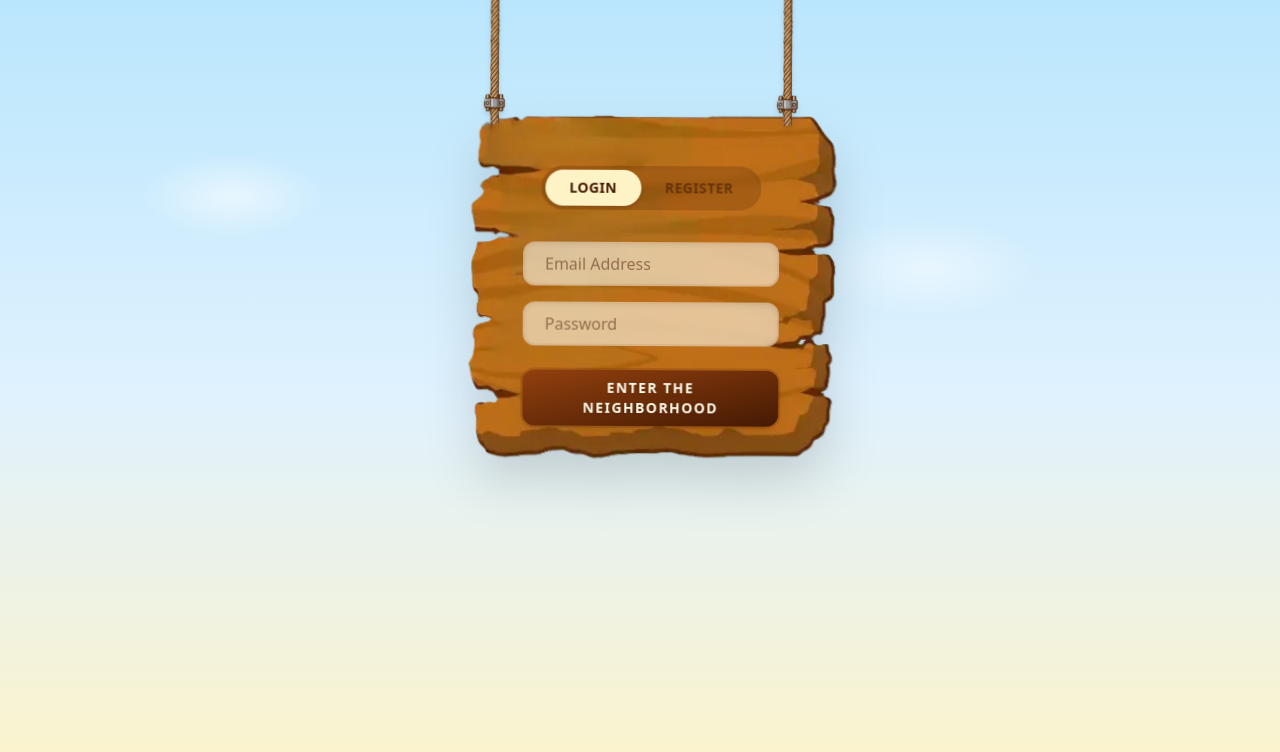
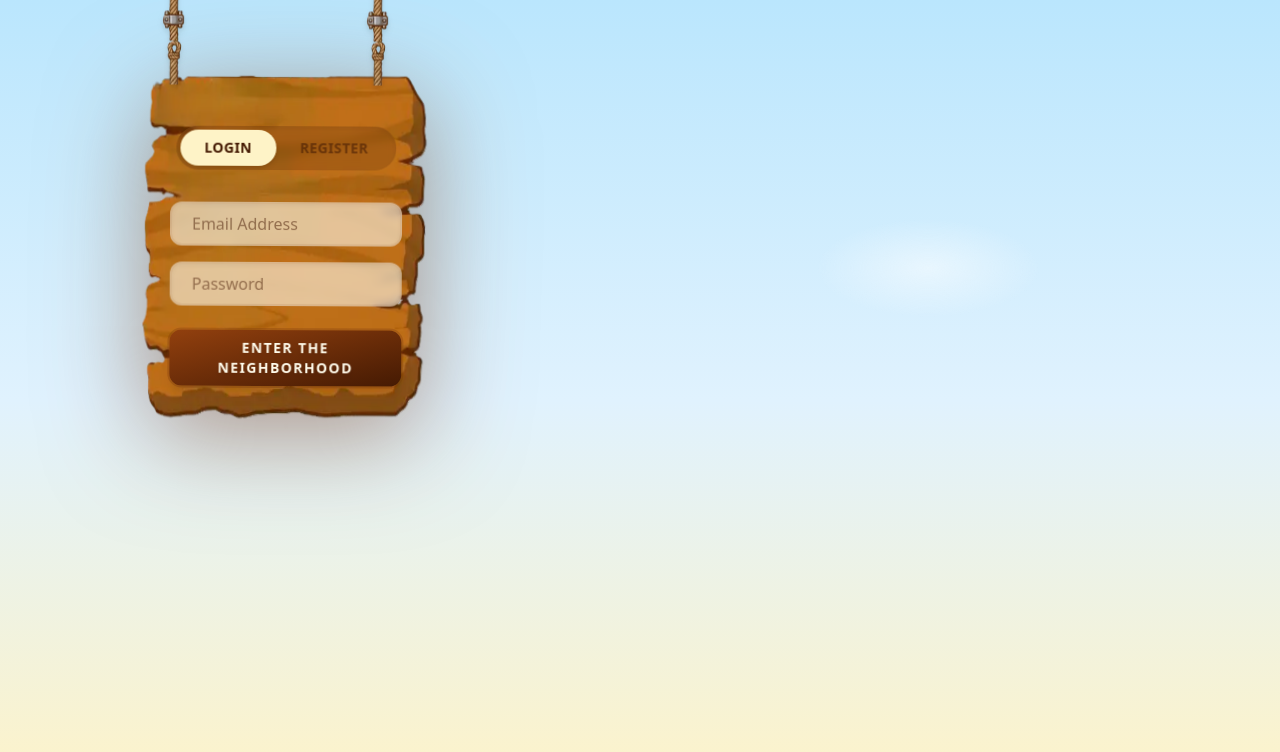
Before and after one commit to Shogun585/ShelfLife, a React (Vite) app in the folder frontend/: page / in a window 1280 px wide. Shown: the top 752 px of the page. Built offline with nearby package versions, Linux system fonts and the light colour scheme; no server answers.

Commit message:
swtitched ropes to bg image

```diff
--- a/frontend/src/components/auth/HangingSign.jsx
+++ b/frontend/src/components/auth/HangingSign.jsx
@@ -4,12 +4,12 @@ import wooden_sign from "../../assets/wooden_sign.webp";
 
 export function HangingSign({ children }) {
   return (
-    <div className="pointer-events-none absolute left-1/2 top-0 flex w-full -translate-x-1/2 flex-col items-center">
+    <div className="pointer-events-auto relative flex min-h-[400px] sm:min-h-[460px] w-full max-w-[550px] items-center justify-center px-8 pt-8 pb-12 sm:px-16 sm:pt-10 sm:pb-16">
       <motion.div
         initial={{ y: "-110vh" }}
         animate={{ y: 0 }}
         transition={{ type: "spring", stiffness: 70, damping: 18, mass: 2, delay: 0.15 }}
-        className="relative mt-20 flex flex-col items-center "
+        className="relative mt-18 flex flex-col items-center "
         style={{ transformOrigin: "top center" }}
       >
         <motion.div
@@ -19,31 +19,48 @@ export function HangingSign({ children }) {
           className="relative flex flex-col items-center"
         >
 
-          <div className="pointer-events-auto relative flex min-h-[460px] w-[550px] items-center justify-center px-16 pt-10 pb-16">
+          <div className="pointer-events-auto relative flex min-h-[460px] w-full items-center justify-center px-16 pt-10 pb-16">
 
-            <div className="absolute top-0 left-0 w-full h-full pointer-events-none z-20">
-              <img
-                src={rope_segment}
-                alt="rope"
-                className="absolute left-[15%] w-9 h-auto drop-shadow-md ml-7"
-                style={{ bottom: "calc(100% - 45px)" }}
-                draggable={false}
-              />
-              <img
-                src={rope_segment}
-                alt="rope"
-                className="absolute right-[15%] w-9 h-auto drop-shadow-md mr-7"
-                style={{ bottom: "calc(100% - 45px)" }}
-                draggable={false}
-              />
+            <div className="pointer-events-none absolute left-0 top-0 z-20 h-full w-full">
+
+              <div
+                className="absolute left-[15%] ml-7 w-9 drop-shadow-md"
+                style={{
+                  bottom: "calc(100% - 45px)",
+                  height: "100vh",
+                  backgroundImage: `url(${rope_segment})`,
+                  backgroundRepeat: "repeat-y",
+                  backgroundSize: "100% auto"
+                }}
+              ></div>
+
+              <div
+                className="absolute right-[15%] mr-7 w-9 drop-shadow-md"
+                style={{
+                  bottom: "calc(100% - 45px)",
+                  height: "100vh",
+                  backgroundImage: `url(${rope_segment})`,
+                  backgroundRepeat: "repeat-y",
+                  backgroundSize: "100% auto"
+                }}
+              ></div>
             </div>
 
             <img
               src={wooden_sign}
               alt="ShelfLife sign"
-              className="absolute inset-0 h-full w-full select-none object-fill drop-shadow-2xl z-10 rounded-xl"
+              className="absolute inset-0 z-10 h-full w-full select-none rounded-xl object-fill drop-shadow-[0_20px_50px_rgba(120,53,15,0.5)]"
               draggable={false}
             />
+
+            <div className="absolute inset-0 z-20 pointer-events-none overflow-hidden rounded-xl">
+              <motion.div
+                initial={{ x: "-150%" }}
+                animate={{ x: "150%" }}
+                transition={{ delay: 0.7, duration: 1.2, ease: "easeInOut" }}
+                className="absolute inset-0 h-full w-[150%] skew-x-12 bg-gradient-to-r from-transparent via-white/20 to-transparent"
+              />
+            </div>
 
             <div className="relative z-30 w-full max-w-[320px]">
               {children}
```
